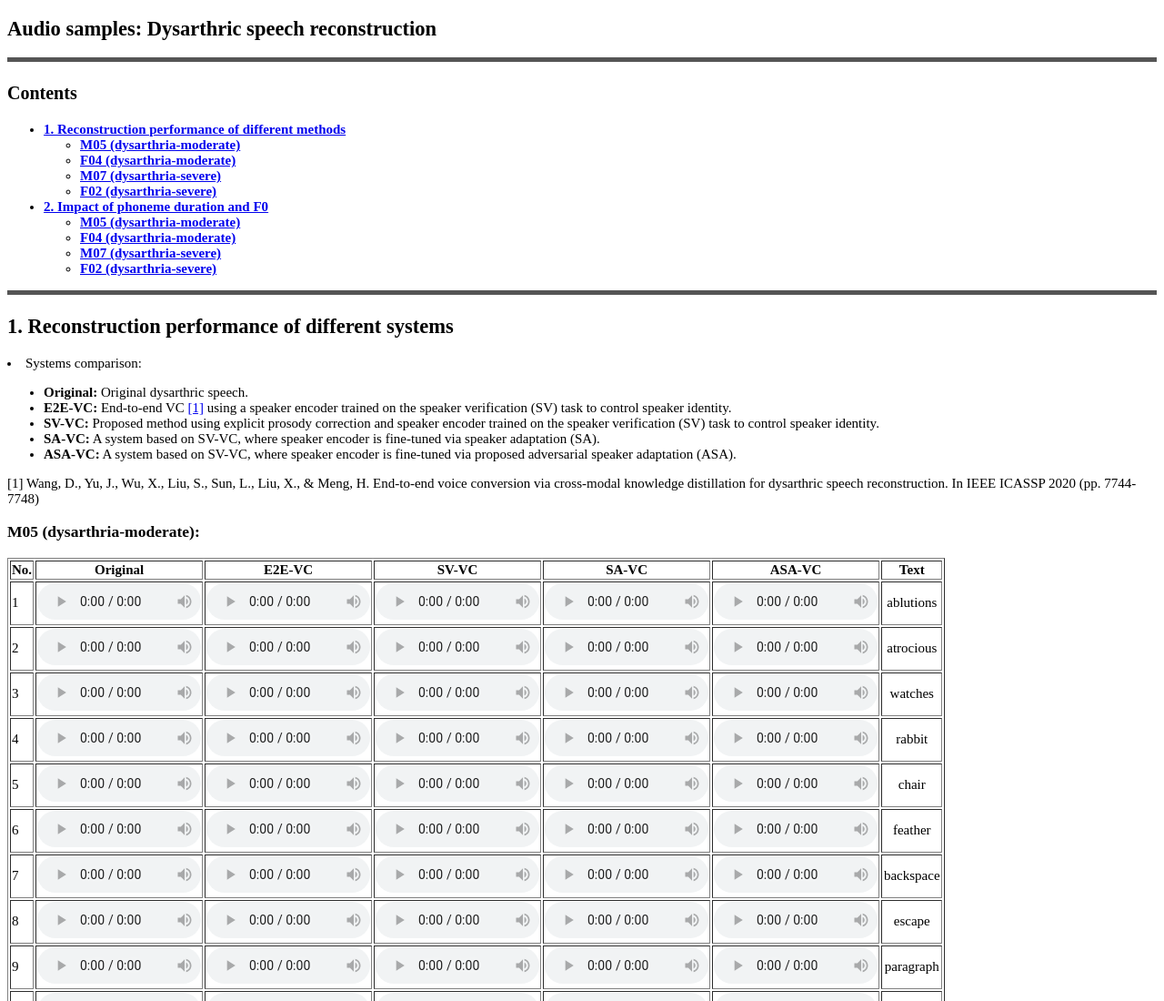
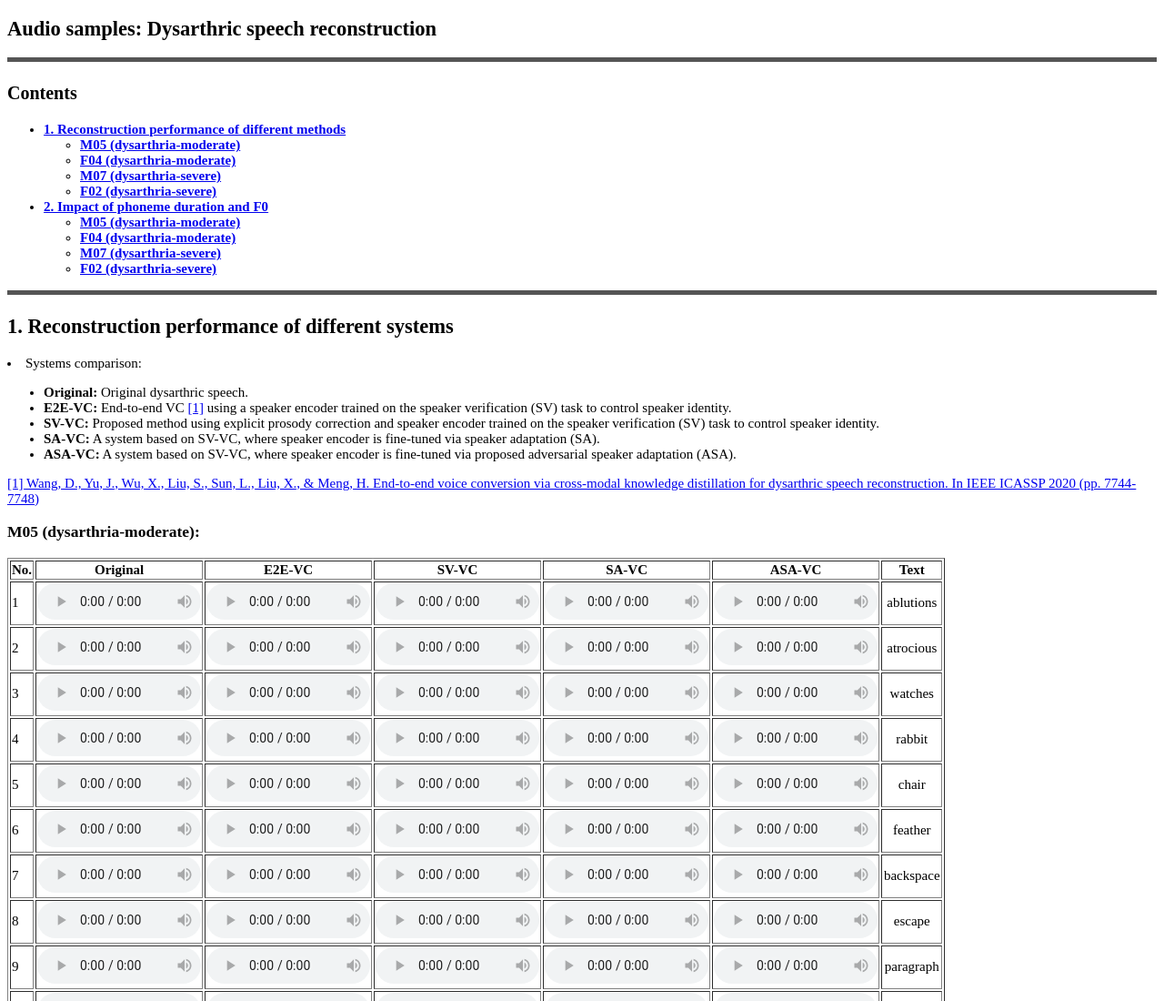
Before and after one commit to Wendison/ASA-DSR-demo, a plain HTML site: page index.html in a window 1280 px wide. Shown: the top 1100 px of the page at 91% size. Drawn offline with Linux system fonts and the light colour scheme.

Commit message:
Update index.html

```diff
--- a/index.html
+++ b/index.html
@@ -65,7 +65,7 @@ toc_container {
         <li><strong>ASA-VC:</strong> A system based on SV-VC, where speaker encoder is fine-tuned via proposed adversarial speaker adaptation (ASA).</li>
     </ul>
 
-    <a name="e2e-vc">[1] Wang, D., Yu, J., Wu, X., Liu, S., Sun, L., Liu, X., & Meng, H. End-to-end voice conversion via cross-modal knowledge distillation for dysarthric speech reconstruction. In IEEE ICASSP 2020 (pp. 7744-7748)</a>
+    <a href="https://ieeexplore.ieee.org/abstract/document/9054596?casa_token=Ric4_Cbaj9YAAAAA:mhVTEvrHNGaB2e3NlhqXrLZ0H0jCdDCR2UMTJoYrEX69Hz14fuoWEkybb7fgygLH5bgoQqSp3w">[1] Wang, D., Yu, J., Wu, X., Liu, S., Sun, L., Liu, X., & Meng, H. End-to-end voice conversion via cross-modal knowledge distillation for dysarthric speech reconstruction. In IEEE ICASSP 2020 (pp. 7744-7748)</a>
 
     <a name="com-M05">
     <h3>M05 (dysarthria-moderate):</h3>
```
